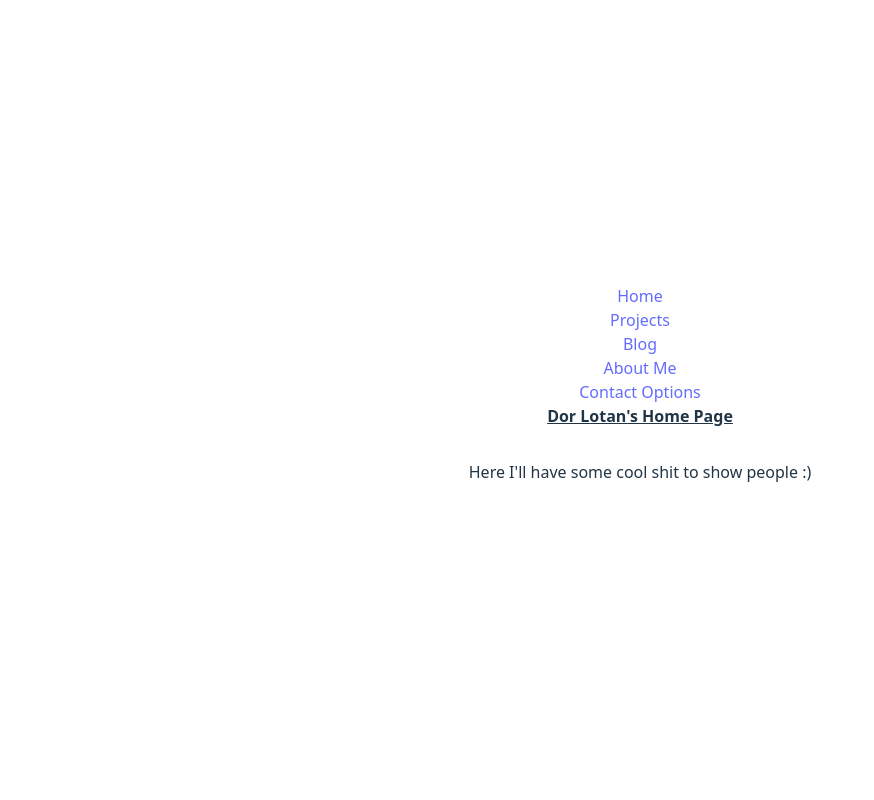
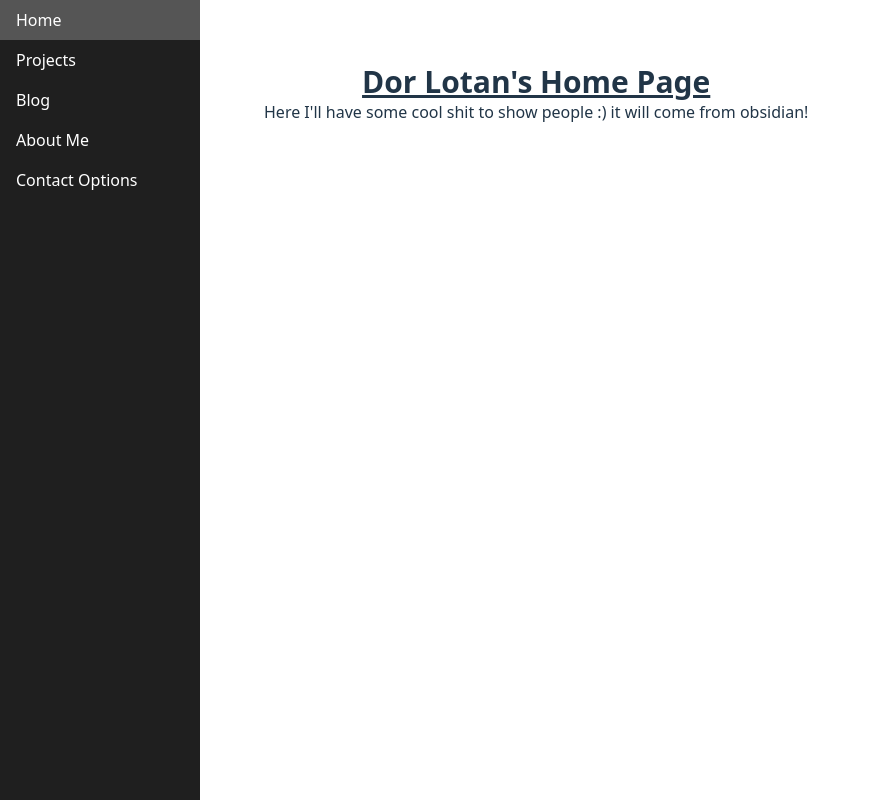
Before and after one commit to dorlo1994/personal-website, a React (Vite) app: page / in a window 1280 px wide. Shown: the whole page, without its empty margins (0-874 px from the left). Built offline with nearby package versions, Linux system fonts and the light colour scheme.

Commit message:
Css and HTML fixes - no new content.

```diff
--- a/package.json
+++ b/package.json
@@ -1,7 +1,7 @@
 {
   "name": "personal-website",
   "private": true,
-  "version": "0.0.0",
+  "version": "0.1.0",
   "type": "module",
   "scripts": {
     "dev": "vite --host",
--- a/src/App.css
+++ b/src/App.css
@@ -1,44 +1,49 @@
 @import "tailwindcss";
 
-#root {
-  max-width: 1280px;
-  margin: 0 auto;
+main {
+  flex: 1;
   padding: 2rem;
-  text-align: center;
 }
 
-.logo {
-  height: 6em;
-  padding: 1.5em;
-  will-change: filter;
-  transition: filter 300ms;
-}
-.logo:hover {
-  filter: drop-shadow(0 0 2em #646cffaa);
-}
-.logo.react:hover {
-  filter: drop-shadow(0 0 2em #61dafbaa);
-}
-
-@keyframes logo-spin {
-  from {
-    transform: rotate(0deg);
-  }
-  to {
-    transform: rotate(360deg);
-  }
-}
-
-@media (prefers-reduced-motion: no-preference) {
-  a:nth-of-type(2) .logo {
-    animation: logo-spin infinite 20s linear;
-  }
+#root {
+  min-height: 100vh;
+  text-align: left;
 }
 
 .card {
   padding: 2em;
+  text-align: center;
 }
 
-.read-the-docs {
-  color: #888;
+ul {
+  list-style-type: none;
+  margin: 0;
+  padding: 0;
+  width: 200px;
+  background-color: #1f1f1f;
+  height: 100%;
 }
+
+li a {
+  display: block;
+  color: white;
+  padding: 8px 16px;
+  text-decoration: none;
+}
+
+li a:hover {
+  background-color: #555555;
+  color: white;
+}
+
+.app-layout {
+  display: flex;
+  min-height: 100vh;
+}
+
+
+.sidebar {
+  width: 200px;
+  background-color: #1f1f1f;
+  min-height: 100vh;
+}
--- a/src/App.jsx
+++ b/src/App.jsx
@@ -4,7 +4,7 @@ import { BrowserRouter as Router, Routes, Route, Link } from 'react-router-dom';
 
 function NavigationBar({ pages }) {
 	return (
-		<nav>
+		<nav className="sidebar">
 		<ul>
 		{pages.map((page) => (
 			<li key={page.endpoint}>
@@ -19,10 +19,12 @@ function NavigationBar({ pages }) {
 function Homepage() {
 	return (
 	<>
-	      <h2 class=" text-3x1 font-bold underline">Dor Lotan's Home Page</h2>
     <div className="card">
+      <h2 class=" text-3xl font-bold underline">
+        Dor Lotan's Home Page
+      </h2>
       <p>
-		  Here I'll have some cool shit to show people :)
+        Here I'll have some cool shit to show people :) it will come from obsidian!
       </p>
     </div>
 	</>
@@ -56,7 +58,9 @@ const PAGES = [
 function App() {
   return (
     <Router>
+    <div className="app-layout">
       <NavigationBar pages={PAGES} />
+        <main>
           <Routes>
             {PAGES.map((page) => (
               <Route
@@ -66,7 +70,10 @@ function App() {
               />
             ))}
         </Routes>
+      </main>
+    </div>
   </Router>
+
   );
 }
 
```
Lines whose indentation alone changed are shown as unchanged.
